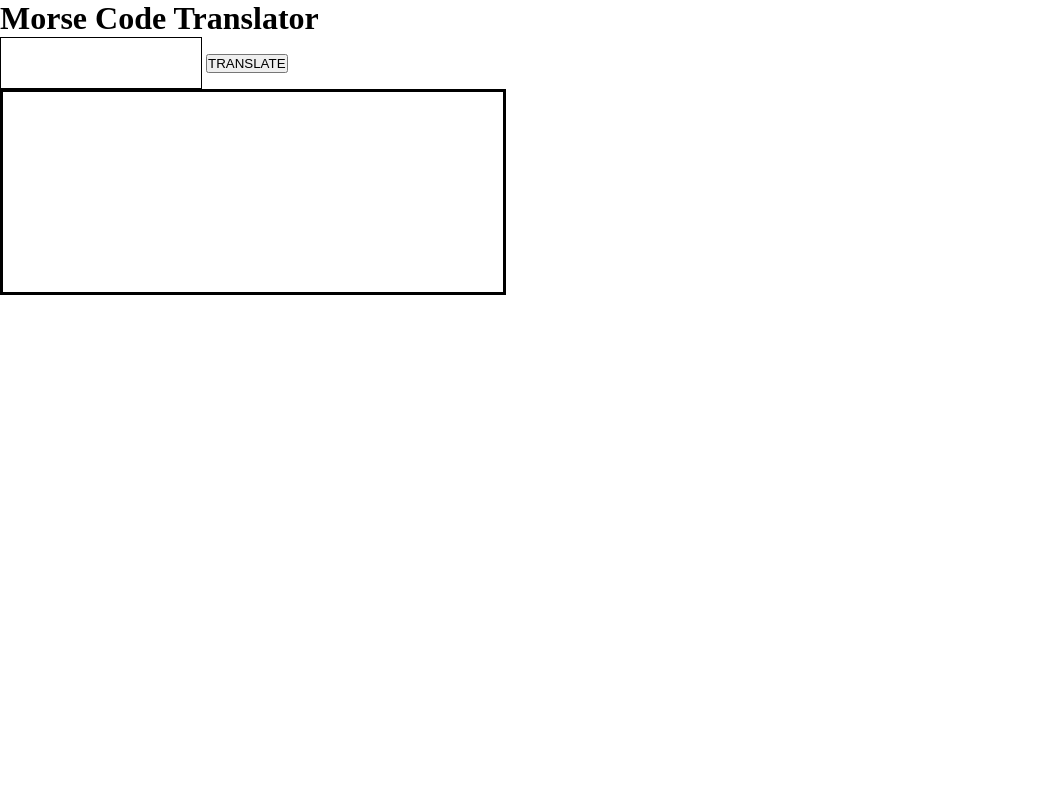
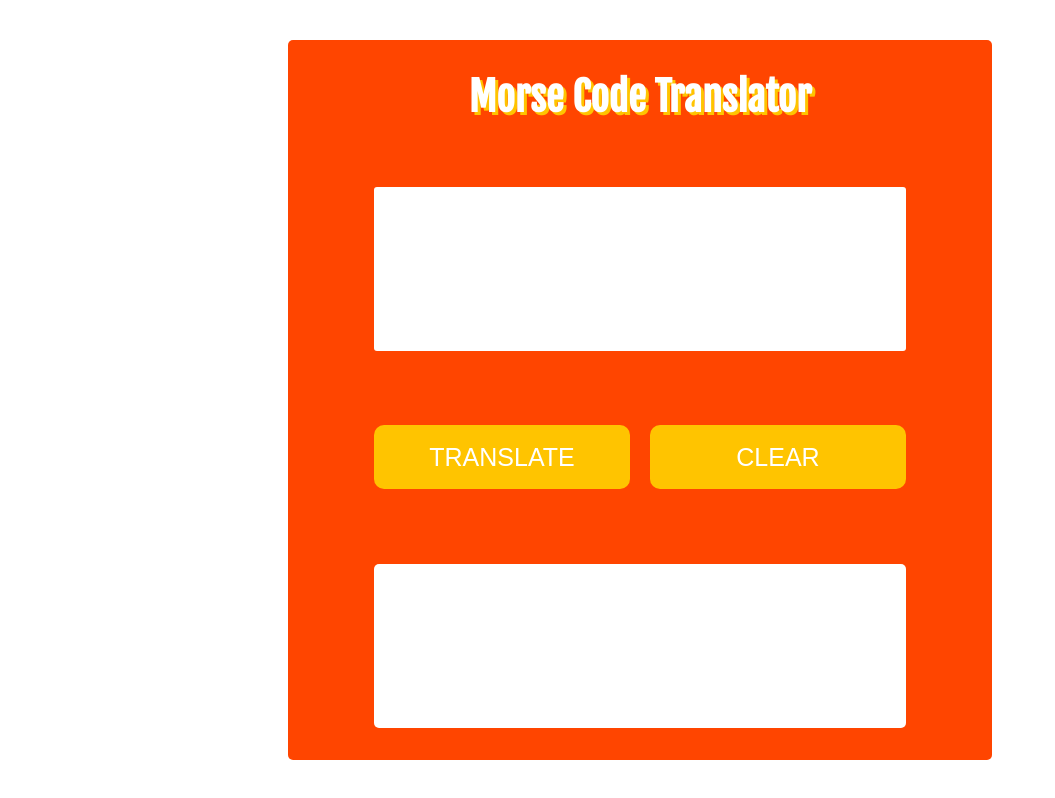
Before and after one commit to karinhawk/morse-code, a website with bundled scripts: page index.html in a window 1280 px wide. Shown: the whole page, without its empty margins (0-1055 px from the left). Built offline with nearby package versions, Linux system fonts and the light colour scheme.

Commit message:
added stylings and clear button function

```diff
--- a/index.html
+++ b/index.html
@@ -1,17 +1,22 @@
 <!DOCTYPE html>
 <html lang="en">
   <head>
-    <meta charset="UTF-8">
-    <meta http-equiv="X-UA-Compatible" content="IE=edge">
-    <meta name="viewport" content="width=device-width, initial-scale=1.0">
+    <meta charset="UTF-8" />
+    <meta http-equiv="X-UA-Compatible" content="IE=edge" />
+    <meta name="viewport" content="width=device-width, initial-scale=1.0" />
     <title>Morse Code Translator</title>
-    <link rel="stylesheet" href="styles.css">
+    <link rel="stylesheet" href="styles.css" />
   </head>
   <body>
+    <div class="card">
       <h1 class="heading">Morse Code Translator</h1>
-    <input type="text" class="text-box">
+      <input type="text" class="text-box"/>
+      <div class="button-div">
       <button class="button">TRANSLATE</button>
+      <button class="button button--clear">CLEAR</button>
+    </div>
       <div class="output"></div>
+    </div>
     <script src="./main.js" type="module"></script>
   </body>
 </html>
--- a/inputs.js
+++ b/inputs.js
@@ -4,7 +4,9 @@ import {
 
 let input = document.querySelector(".text-box");
 const button = document.querySelector(".button");
+const clear = document.querySelector(".button--clear")
 const output = document.querySelector(".output");
+const heading = document.querySelector(".heading");
 
 export const handleInput = () => {
     let inputValue = input.value;
@@ -15,5 +17,18 @@ export const outputTranslation = () => {
     output.innerHTML = handleInput();
 }
 
+export const clearTranslator = () => {
+    input.value = "";
+    output.innerHTML = "";
+    heading.innerHTML = "Morse Code Translator";
+    heading.style.fontSize = "40px";
+}
+
+export const hoverOnTitle = () => {
+    heading.innerHTML = "-----.-...../-.-.----.../-.-..--.....-...-----.-.";
+    heading.style.fontSize = "30px";
+}
 
 button.addEventListener("click", outputTranslation);
+clear.addEventListener("click", clearTranslator);
+heading.addEventListener("mouseover", hoverOnTitle);
--- a/styles.scss
+++ b/styles.scss
@@ -1,16 +1,77 @@
+@import url('https://fonts.googleapis.com/css2?family=Fjalla+One&display=swap');
+
+$font-primary: "Fjalla One",
+cursive;
+$color-primary: orangered;
+$color-translate: black;
+$color-secondary: white;
+$color-tertiary: rgb(255, 196, 0);
+
 * {
     margin: 0;
     padding: 0;
 }
 
-.output {
-    height: 200px;
-    width: 500px;
-    border: 3px solid black;
+body {
+    display: flex;
+    justify-content: center;
+    align-items: center;
+    height: 100vh;
 }
 
-.text-box {
-    height: 50px;
-    width: 200px;
-    border: 1px solid black;
+.card {
+    height: 90vh;
+    width: 55vw;
+    background-color: $color-primary;
+    color: $color-secondary;
+    border-radius: 5px;
+    display: flex;
+    flex-direction: column;
+    justify-content: space-around;
+    align-items: center;
+
+    .heading {
+        font-family: $font-primary;
+        font-size: 40px;
+        text-shadow: 3px 3px $color-tertiary;
+    }
+
+    .text-box {
+        height: 18vh;
+        width: 40vw;
+        border: none;
+        border-radius: 3px;
+        font-size: 20px;
+        padding: 10px;
+
+        &:focus {
+            outline: none;
+        }
+    }
+
+    .button-div {
+        display: flex;
+
+        .button {
+            width: 20vw;
+            height: 8vh;
+            margin: 10px;
+            font-size: 25px;
+            border-radius: 10px;
+            border: none;
+            background-color: $color-tertiary;
+            color: $color-secondary;
+        }
+
+    }
+
+    .output {
+        height: 18vh;
+        width: 40vw;
+        background-color: $color-secondary;
+        border-radius: 5px;
+        padding: 10px;
+        color: $color-translate;
+        font-size: 20px;
+    }
 }
```
Also changed, not shown: main.js (+8 -0 lines), dist/inputs.dev.js, styles.css. Lines whose indentation alone changed are shown as unchanged.
